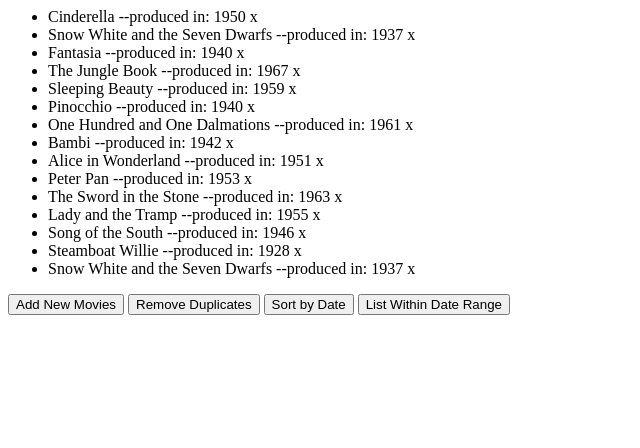
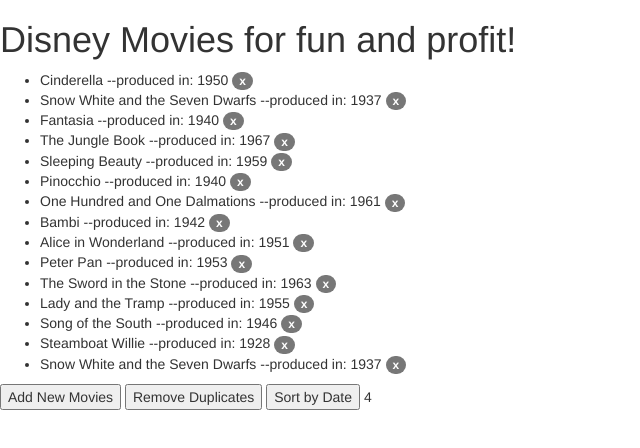
Before and after one commit to BertAllen/assessment2, a plain HTML site: page index.html in a window 1280 px wide. Shown: the whole page, without its empty margins (0-640 px from the left). Drawn offline with nearby package versions, Linux system fonts and the light colour scheme.

Commit message:
Quitting while I'm ahead

```diff
--- a/app/filmController.js
+++ b/app/filmController.js
@@ -19,6 +19,10 @@ app.controller('FilmController', function($scope){
 */
 
 //Question 1 - Finish the function called filmCount so it will return the total number of films in the array
+$scope.removeFilm = function($index){
+    $scope.films.splice($index, 1);
+}
+
 $scope.filmCount = function() {
     return $scope.films.length;
 }
--- a/index.html
+++ b/index.html
@@ -2,24 +2,26 @@
 <head>
     <meta charset="UTF-8">
     <title>Film Manager</title>
+    <link rel="stylesheet" href="https://maxcdn.bootstrapcdn.com/bootstrap/3.3.6/css/bootstrap.min.css">
 </head>
 <body ng-controller="FilmController as fc">
+    <h1>Disney Movies for fun and profit!</h1>
     <div>
         <ul>
-            <li ng-repeat="film in films">{{film.name}} --produced in: {{film.year}} <span class="badge">x</span></li>
+            <li ng-repeat="film in films track by $index">{{film.name}} --produced in: {{film.year}} <a ng-click="removeFilm($index)"><span class="badge">x</span></a></li>
         </ul>
     </div>
     <button ng-click="addFilms()">Add New Movies</button>
     <button ng-click="removeDups()">Remove Duplicates</button>
     <button ng-click="sortByYear()">Sort by Date</button>
-    <button ng-click="date-form=true">List Within Date Range</button>
+    <!--<button ng-click="date-form=true">List Within Date Range</button>
     <form ng-show="date-form" ng-submit="findReleasesWithin()">
    <label for="start-date">
     <input name="start-date" type="number" ng-model="start">
    <label for="end-date">
         <input name="end-date" type="number" ng-model="end">
         <button ng-click="date-form=false">Submit</button>
-    </form>
+    </form>-->
 
     <script src="https://ajax.googleapis.com/ajax/libs/angularjs/1.5.0/angular.min.js"></script>
     <script src="app/app.js"></script>
```
